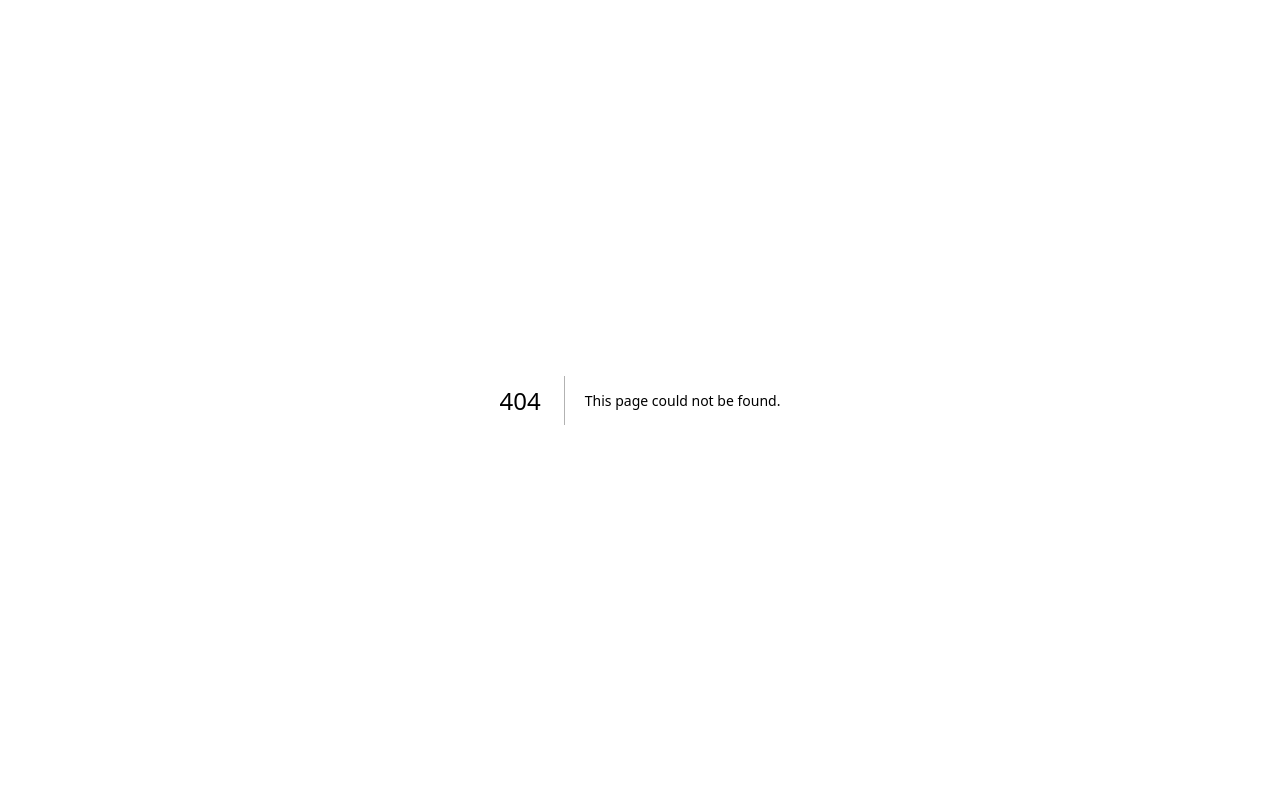
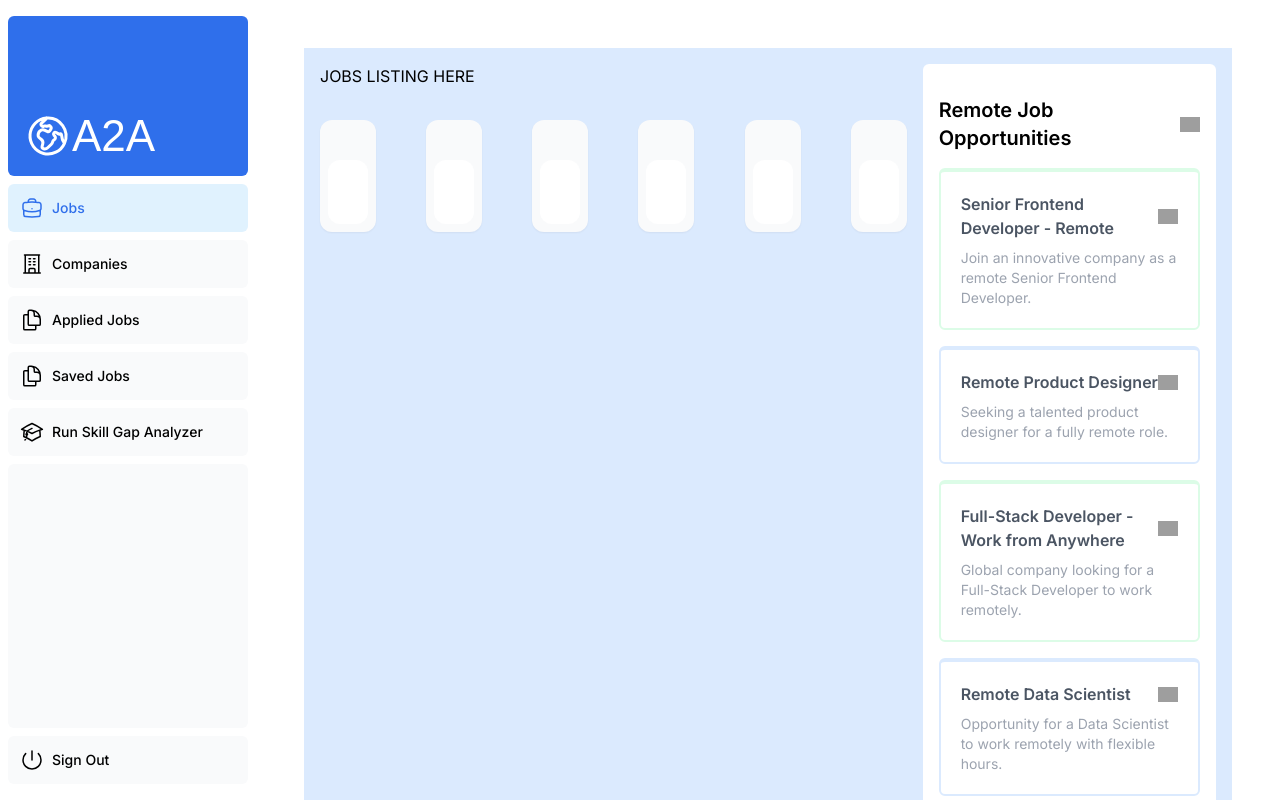
Before and after one commit to proyirga/a2a, a Next.js app: page /job-seeker/jobs in a window 1280 px wide. Before the commit this address had no page. Built offline with nearby package versions, Linux system fonts and the light colour scheme; grey boxes are pictures that could not be loaded; a web font is replaced by a local one.

Commit message:
Implement job list page

```diff
--- /dev/null
+++ b/app/job-seeker/jobs/page.tsx
@@ -0,0 +1,29 @@
+import ExternalJobsLinks from "@/app/ui/job-seeker/external-jobs";
+import { Card } from "@/app/ui/job-seeker/job-list";
+import React from "react";
+
+const JobsPage = () => {
+  return (
+    <div className="p-4 flex gap-4 flex-col md:flex-row bg-blue-100">
+      {/* LEFT CONTENT */}
+      <div className="w-full lg:w-2/3 flex flex-col gap-8">
+        JOBS LISTING HERE
+        <div className="flex gap-4 justify-between flex-wrap">
+          <Card />
+          <Card />
+          <Card />
+          <Card />
+          <Card />
+          <Card />
+        </div>
+      </div>
+      {/* RIGHT CONTENT */}
+      <div className="w-full lg:w-1/3 flex flex-col gap-8">
+        {/*LINKS TO EXTERNAL JOB BOARDS*/}
+        <ExternalJobsLinks />
+      </div>
+    </div>
+  );
+};
+
+export default JobsPage;
--- a/app/job-seeker/layout.tsx
+++ b/app/job-seeker/layout.tsx
@@ -1,6 +1,10 @@
 import SideNav from "@/app/ui/job-seeker/sidenav";
 
-export default function Layout({ children }: { children: React.ReactNode }) {
+export default function JobSeekerLayout({
+  children,
+}: {
+  children: React.ReactNode;
+}) {
   return (
     <div className="flex h-screen flex-col md:flex-row md:overflow-hidden">
       <div className="w-full flex-none md:w-64">
--- a/app/jobs/layout.tsx
+++ /dev/null
@@ -1,12 +0,0 @@
-import SideNav from "@/app/ui/job-seeker/sidenav";
-
-export default function Layout({ children }: { children: React.ReactNode }) {
-  return (
-    <div className="flex h-screen flex-col md:flex-row md:overflow-hidden">
-      <div className="w-full flex-none md:w-64">
-        <SideNav />
-      </div>
-      <div className="flex-grow p-6 md:overflow-y-auto md:p-12">{children}</div>
-    </div>
-  );
-}
--- a/app/jobs/page.tsx
+++ /dev/null
@@ -1,7 +0,0 @@
-import React from "react";
-
-const JobsPage = () => {
-  return <div>JobsPage</div>;
-};
-
-export default JobsPage;
--- a/app/page.tsx
+++ b/app/page.tsx
@@ -60,10 +60,10 @@ export default function LandingPage() {
         </div>
         {/* Desktop Navigation */}
         <nav className="hidden md:flex items-center space-x-6 text-white text-lg">
-          <Link href="/jobs" className="hover:text-gray-200">
+          <Link href="/job-seeker/jobs" className="hover:text-gray-200">
             Find Job
           </Link>
-          <Link href="/talents" className="hover:text-gray-200">
+          <Link href="/recruter" className="hover:text-gray-200">
             Find Talent
           </Link>
 
--- /dev/null
+++ b/app/ui/job-seeker/external-jobs.tsx
@@ -0,0 +1,70 @@
+"use client";
+
+import Image from "next/image";
+
+// Example external job links data (you can replace this with API data)
+const externalJobs = [
+  {
+    id: 1,
+    title: "Senior Frontend Developer - Remote",
+    description:
+      "Join an innovative company as a remote Senior Frontend Developer.",
+    link: "https://remoteok.io/remote-jobs/123456-senior-frontend-developer",
+  },
+  {
+    id: 2,
+    title: "Remote Product Designer",
+    description: "Seeking a talented product designer for a fully remote role.",
+    link: "https://weworkremotely.com/remote-jobs/123456-product-designer",
+  },
+  {
+    id: 3,
+    title: "Full-Stack Developer - Work from Anywhere",
+    description:
+      "Global company looking for a Full-Stack Developer to work remotely.",
+    link: "https://stackoverflow.com/jobs/123456-full-stack-developer-remote",
+  },
+  {
+    id: 4,
+    title: "Remote Data Scientist",
+    description:
+      "Opportunity for a Data Scientist to work remotely with flexible hours.",
+    link: "https://remotive.io/remote-jobs/123456-data-scientist",
+  },
+];
+
+const ExternalJobsLinks = () => {
+  return (
+    <div className="bg-white p-4 rounded-md">
+      <div className="flex items-center justify-between">
+        <h1 className="text-xl font-semibold my-4">Remote Job Opportunities</h1>
+        <Image src="/filter.svg" alt="" width={20} height={20} />
+      </div>
+      <div className="flex flex-col gap-4">
+        {externalJobs.map((job) => (
+          <a
+            href={job.link}
+            key={job.id}
+            target="_blank"
+            rel="noopener noreferrer"
+            className="p-5 rounded-md border-2 border-gray-100 border-t-4 odd:border-green-100 even:border-blue-100 hover:bg-gray-50 transition"
+          >
+            <div className="flex items-center justify-between">
+              <h1 className="font-semibold text-gray-600">{job.title}</h1>
+              <Image
+                src="/arrow-right.svg"
+                alt="Go to job"
+                width={20}
+                height={20}
+                className="cursor-pointer"
+              />
+            </div>
+            <p className="mt-2 text-gray-400 text-sm">{job.description}</p>
+          </a>
+        ))}
+      </div>
+    </div>
+  );
+};
+
+export default ExternalJobsLinks;
--- a/app/ui/job-seeker/cards.tsx
+++ b/app/ui/job-seeker/job-list.tsx
@@ -3,8 +3,8 @@ import {
   ClockIcon,
   UserGroupIcon,
   InboxIcon,
-} from '@heroicons/react/24/outline';
-import { lusitana } from '@/app/ui/fonts';
+} from "@heroicons/react/24/outline";
+import { lusitana } from "@/app/ui/fonts";
 
 const iconMap = {
   collected: BanknotesIcon,
@@ -37,7 +37,7 @@ export function Card({
 }: {
   title: string;
   value: number | string;
-  type: 'invoices' | 'customers' | 'pending' | 'collected';
+  type: "invoices" | "customers" | "pending" | "collected";
 }) {
   const Icon = iconMap[type];
 
--- a/app/ui/job-seeker/nav-links.tsx
+++ b/app/ui/job-seeker/nav-links.tsx
@@ -1,28 +1,38 @@
+"use client";
+
 import {
   DocumentDuplicateIcon,
   BriefcaseIcon,
   AcademicCapIcon,
   BuildingOfficeIcon,
 } from "@heroicons/react/24/outline";
+import { usePathname } from "next/navigation";
+import clsx from "clsx";
 
 // Map of links to display in the side navigation.
 // Depending on the size of the application, this would be stored in a database.
 const links = [
-  { name: "Jobs", href: "/jobs", icon: BriefcaseIcon },
+  { name: "Jobs", href: "/job-seeker/jobs", icon: BriefcaseIcon },
   {
     name: "Companies",
-    href: "/companies",
+    href: "/job-seeker/companies",
     icon: BuildingOfficeIcon,
   },
   {
     name: "Applied Jobs",
-    href: "/jobs/applied",
+    href: "/job-seeker/jobs/applied",
+    icon: DocumentDuplicateIcon,
+  },
+  {
+    name: "Saved Jobs",
+    href: "/job-seeker/jobs/saved",
     icon: DocumentDuplicateIcon,
   },
   { name: "Run Skill Gap Analyzer", href: "/skill-gap", icon: AcademicCapIcon },
 ];
 
 export default function NavLinks() {
+  const pathname = usePathname();
   return (
     <>
       {links.map((link) => {
@@ -31,7 +41,12 @@ export default function NavLinks() {
           <a
             key={link.name}
             href={link.href}
-            className="flex h-[48px] grow items-center justify-center gap-2 rounded-md bg-gray-50 p-3 text-sm font-medium hover:bg-sky-100 hover:text-blue-600 md:flex-none md:justify-start md:p-2 md:px-3"
+            className={clsx(
+              "flex h-[48px] grow items-center justify-center gap-2 rounded-md bg-gray-50 p-3 text-sm font-medium hover:bg-sky-100 hover:text-blue-600 md:flex-none md:justify-start md:p-2 md:px-3",
+              {
+                "bg-sky-100 text-blue-600": pathname === link.href,
+              }
+            )}
           >
             <LinkIcon className="w-6" />
             <p className="hidden md:block">{link.name}</p>
--- /dev/null
+++ b/app/ui/job-seeker/navbar.tsx
@@ -0,0 +1,45 @@
+import { MagnifyingGlassIcon } from "@heroicons/react/24/outline";
+import Image from "next/image";
+
+const loggedInUser = "Yirga Mulaw";
+
+const Navbar = () => {
+  return (
+    <div className="flex items-center justify-between p-4 bg-blue-500 text-white text-lg">
+      {/* SEARCH INPUT */}
+      <div className="hidden md:block relative w-full max-w-xs md:max-w-sm">
+        <input
+          type="text"
+          placeholder="Search jobs..."
+          className="w-full pl-10 pr-4 py-2 rounded-full text-sm focus:outline-none focus:ring-2 focus:ring-blue-300"
+        />
+        <MagnifyingGlassIcon className="absolute left-3 top-2.5 w-5 h-5 text-gray-500" />
+      </div>
+      {/* PROFILE */}
+      <div className="flex items-center gap-6 justify-end w-full">
+        <div className="bg-white rounded-full w-7 h-7 flex items-center justify-center cursor-pointer relative">
+          <Image src="/notification.svg" alt="" width={20} height={20} />
+          <span className="absolute -top-1 -right-1 bg-red-500 text-white text-[8px] w-4 h-4 flex items-center justify-center rounded-full">
+            3{" "}
+          </span>
+        </div>
+        <div className="flex flex-col">
+          <span className="text-xs leading-3 font-medium">Yirga Mulaw</span>
+          <span className="text-[10px] text-right text-gray-500">
+            Software Engineer
+          </span>
+        </div>
+        <Image
+          src="/avatar.svg"
+          alt={loggedInUser[0]}
+          className="rounded-full"
+          width={20}
+          height={20}
+        />
+        <div className="md:hidden"></div>
+      </div>
+    </div>
+  );
+};
+
+export default Navbar;
--- a/app/ui/job-seeker/sidenav.tsx
+++ b/app/ui/job-seeker/sidenav.tsx
@@ -2,6 +2,7 @@ import Link from "next/link";
 import NavLinks from "@/app/ui/job-seeker/nav-links";
 import AcmeLogo from "@/app/ui/logo";
 import { PowerIcon } from "@heroicons/react/24/outline";
+import Logo from "@/app/ui/logo";
 
 export default function SideNav() {
   return (
@@ -10,8 +11,8 @@ export default function SideNav() {
         className="mb-2 flex h-20 items-end justify-start rounded-md bg-blue-600 p-4 md:h-40"
         href="/"
       >
-        <div className="w-32 text-white md:w-40">
-          <AcmeLogo />
+        <div className="w-20 text-white md:w-40">
+          <Logo />
         </div>
       </Link>
       <div className="flex grow flex-row justify-between space-x-2 md:flex-col md:space-x-0 md:space-y-2">
```
Also changed, not shown: app/job-seeker/jobs/[slug]/page.tsx (renamed from app/jobs/[slug]/page.tsx).
